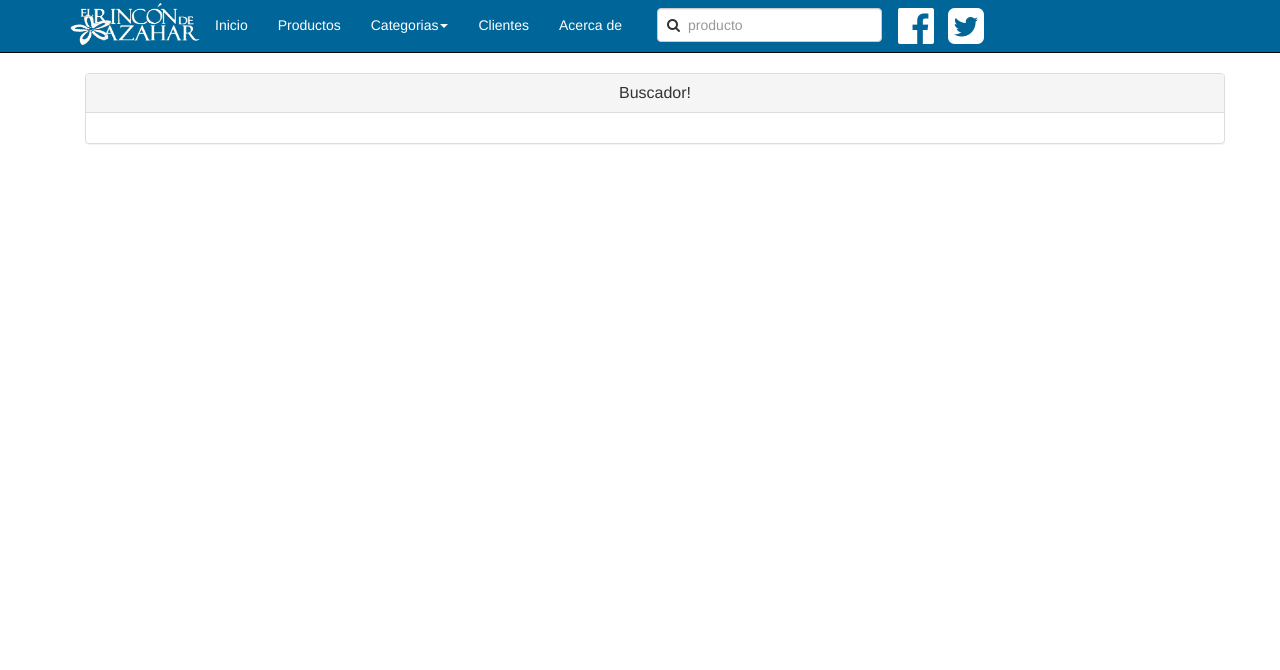
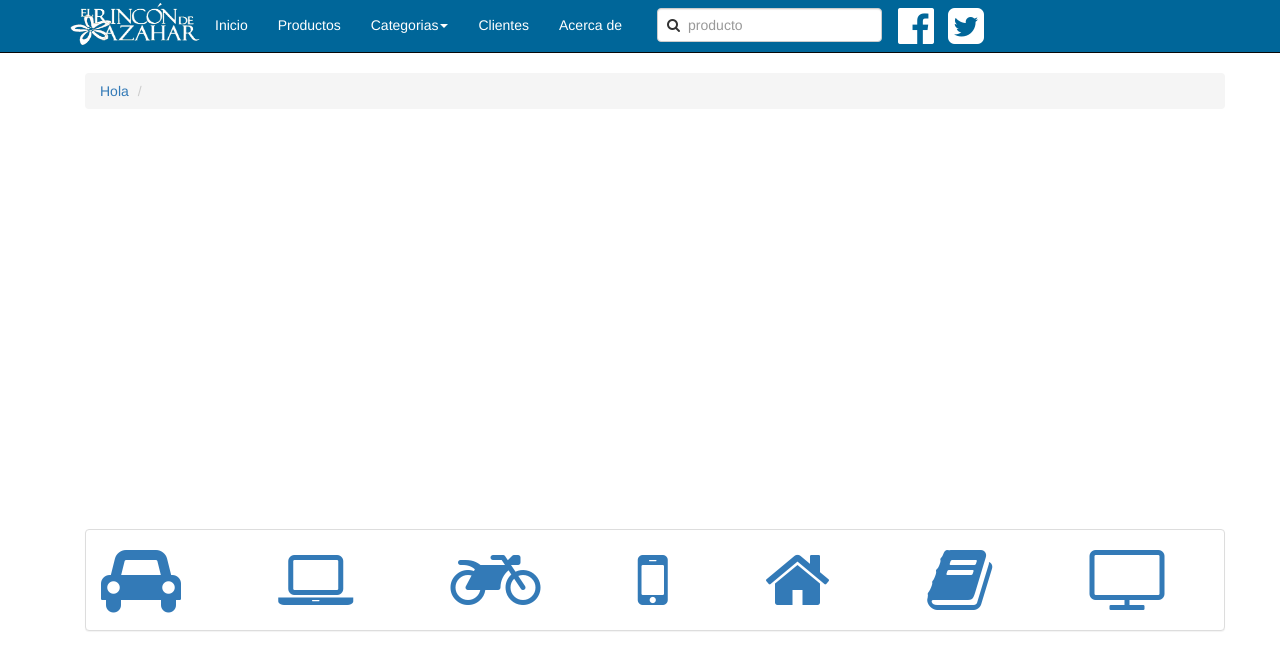
Before and after one commit to vantoniobta/mdios, a PHP site: page /phpmail/ in a window 1280 px wide. Shown: the top 670 px of the page. Run offline with PHP 8.4, Linux system fonts and the light colour scheme; some libraries are stand-ins or nearby versions.

Commit message:
cambios index

```diff
--- a/index.php
+++ b/index.php
@@ -79,6 +79,7 @@
             <input type="text" placeholder="producto" class="form-control"/>
           </div>
         </li>
+        <!-- facebook -->
         <li style="top: 5px; left: 40px;" class="fb">
            <a href="https://www.facebook.com/azaha.restaurante">
            <span class="form-control-feedback">
@@ -86,6 +87,7 @@
            </span>
            </a>
         </li>
+        <!-- twitter -->
         &nbsp;&nbsp;&nbsp;&nbsp;&nbsp;&nbsp;&nbsp;&nbsp;&nbsp;&nbsp;&nbsp;&nbsp;&nbsp;&nbsp;
         <li style="top: 5px; left: 60px;" class="tw">
            <a href="https://twitter.com/vantonio_">
@@ -94,6 +96,9 @@
            </span>
            </a>
          </li>
+
+
+
         </ul>
     </div>
   </div>
@@ -106,28 +111,61 @@
 <section class="main container">
 	<div class="container">
 		<section class="post cold-md-6" >
-    <div class="panel panel-default">
+   <!--  <div class="panel panel-default">
       <div class="panel-heading">
-        <h3 class="panel-title" align="center">Buscador!</h3>
+        <h3 class="panel-title" align="center">Hola!</h3>
       </div>
       <div class="panel-body">
       </div>
-    </div>
+    </div> -->
 
-		<!-- <div class="subbotones">
+		<div class="subbotones">
 			<ol class="breadcrumb">
-				<li><a href="#">view</a></li>
-				<li><a href="#">other</a></li>
-				<li><a href="#">list</a></li>
+				<li><a href="#">Hola</a></li>
+        <li><a href="#"></a></li>
 			</ol>
 		</div>
- -->
-		<!--aqui parrafo o texto...-->
-	<!-- 	<article class="post clearfix">
-			<a href="#" class="thumbpull-left">
-				<img src="CAM00446.jpg" alt="" width="320" height="250">
+
+		<!--aqui parrafo o texto...--><br><br><br><br><br><br><br><br><br><br><br><br><br><br><br><br><br><br><br><br>
+    <div class="panel panel-default">
+    <div class="panel-body">
+		<article class="post clearfix">
+      <a href="#" class="thumbpull-left">
+        <i class="fa fa-car fa-5x" aria-hidden="true"></i>&nbsp;&nbsp;&nbsp;&nbsp;&nbsp;&nbsp;&nbsp;&nbsp;&nbsp;&nbsp;&nbsp;&nbsp;&nbsp;&nbsp;
+        &nbsp;&nbsp;&nbsp;&nbsp;&nbsp;&nbsp;&nbsp;&nbsp;&nbsp;
 			</a>
-			<h2 class="post-title">
+
+       <a href="#" class="thumbpull-left">
+        <i class="fa fa-laptop fa-5x" aria-hidden="true"></i>&nbsp;&nbsp;&nbsp;&nbsp;&nbsp;&nbsp;&nbsp;&nbsp;&nbsp;&nbsp;&nbsp;&nbsp;&nbsp;&nbsp;
+        &nbsp;&nbsp;&nbsp;&nbsp;&nbsp;&nbsp;&nbsp;&nbsp;&nbsp;
+      </a>
+
+      <a href="#" class="thumbpull-left">
+        <i class="fa fa-motorcycle fa-5x" aria-hidden="true"></i>&nbsp;&nbsp;&nbsp;&nbsp;&nbsp;&nbsp;&nbsp;&nbsp;&nbsp;&nbsp;&nbsp;&nbsp;&nbsp;&nbsp;
+        &nbsp;&nbsp;&nbsp;&nbsp;&nbsp;&nbsp;&nbsp;&nbsp;&nbsp;
+      </a>
+
+      <a href="#" class="thumbpull-left">
+        <i class="fa fa-mobile fa-5x" aria-hidden="true"></i>&nbsp;&nbsp;&nbsp;&nbsp;&nbsp;&nbsp;&nbsp;&nbsp;&nbsp;&nbsp;&nbsp;&nbsp;&nbsp;&nbsp;
+        &nbsp;&nbsp;&nbsp;&nbsp;&nbsp;&nbsp;&nbsp;&nbsp;&nbsp;
+      </a>
+
+      <a href="#" class="thumbpull-left">
+        <i class="fa fa-home fa-5x" aria-hidden="true"></i>&nbsp;&nbsp;&nbsp;&nbsp;&nbsp;&nbsp;&nbsp;&nbsp;&nbsp;&nbsp;&nbsp;&nbsp;&nbsp;&nbsp;
+        &nbsp;&nbsp;&nbsp;&nbsp;&nbsp;&nbsp;&nbsp;&nbsp;&nbsp;
+      </a>
+
+      <a href="#" class="thumbpull-left">
+        <i class="fa fa-book fa-5x" aria-hidden="true"></i>&nbsp;&nbsp;&nbsp;&nbsp;&nbsp;&nbsp;&nbsp;&nbsp;&nbsp;&nbsp;&nbsp;&nbsp;&nbsp;&nbsp;
+        &nbsp;&nbsp;&nbsp;&nbsp;&nbsp;&nbsp;&nbsp;&nbsp;&nbsp;
+      </a>
+
+      <a href="#" class="thumbpull-left">
+        <i class="fa fa-television fa-5x" aria-hidden="true"></i>
+      </a>
+
+
+<!-- 			<h2 class="post-title">
 				<a href="#">new proyect</a>
 				<p class="post-contenido text-justify">
 					Though we gotta say goodbye for the summer
@@ -156,8 +194,10 @@
           Sealed with a kiss
 
 				</p>
-			</h2>
-		</article> -->
+			</h2> -->
+		</article>
+    </div>
+    </div>
 		<!--aqui parrafo o texto...-->
 
 		</section>
```
